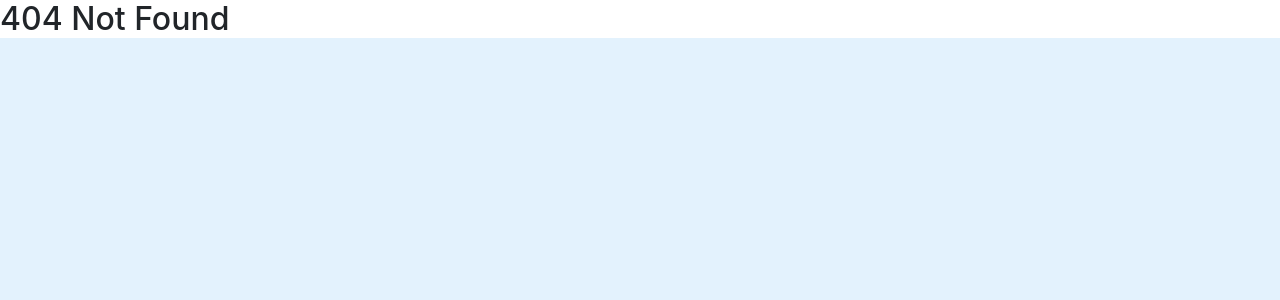
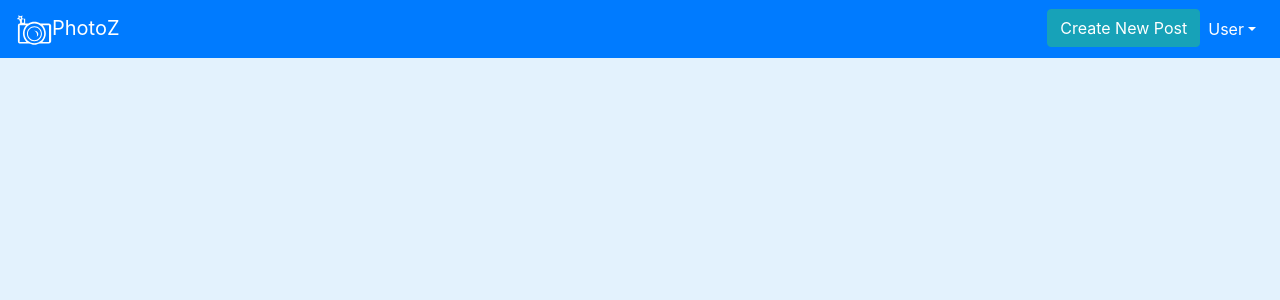
Before and after one commit to AIcoding-girl/Insta-like-React-App, a React (Create React App) app in the folder my-app/: page /home in a window 1280 px wide. Before the commit this address had no page. Shown: the top 300 px of the page. Built offline with nearby package versions, Linux system fonts and the light colour scheme.

Commit message:
navbar added

```diff
--- a/my-app/src/App.js
+++ b/my-app/src/App.js
@@ -1,7 +1,7 @@
 import React from "react";
 import { Switch, Route } from "react-router-dom";
 
-import PrivateRoute from "./components/PrivateRoute";
+// import PrivateRoute from "./components/PrivateRoute";
 
 import SignIn from "./pages/SignIn";
 import SignUp from "./pages/SignUp";
@@ -17,11 +17,11 @@ function App() {
     <Switch>
       <Route exact path="/" component={SignIn} />
       <Route exact path="/signup" component={SignUp} />
-
-      <Route path="*" component={NotFound} />
       {/* <Route path="*" component={() => "404 Not Found"} /> */}
 
-      <PrivateRoute path="/home" component={Home} />
+      {/* <PrivateRoute path="/home" component={Home} /> */}
+      <Route path="/home" component={Home} />
+      <Route path="*" component={NotFound} />
     </Switch>
   );
 }
--- /dev/null
+++ b/my-app/src/components/Navbar.js
@@ -0,0 +1,66 @@
+import React, { Component } from "react";
+import {
+  Button,
+  Navbar,
+  NavbarBrand,
+  Nav,
+  NavItem,
+  UncontrolledDropdown,
+  DropdownToggle,
+  DropdownMenu,
+  DropdownItem,
+} from "reactstrap";
+
+class Header extends Component {
+  render() {
+    return (
+      <div>
+        <Navbar
+          className="d-flex justify-content-between"
+          color="primary"
+          light
+          expand="sm"
+        >
+          <NavbarBrand>
+            <svg
+              width="36"
+              height="30"
+              viewBox="0 0 95 83"
+              fill="none"
+              xmlns="http://www.w3.org/2000/svg"
+            >
+              <path
+                d="M48.732 30.946C37.282 30.946 28 40.228 28 51.678C28 63.128 37.282 72.41 48.732 72.41C60.182 72.41 69.464 63.128 69.464 51.678C69.464 40.228 60.183 30.946 48.732 30.946ZM48.669 69.668C38.8 69.668 30.799 61.667 30.799 51.798C30.799 41.929 38.8 33.928 48.669 33.928C58.538 33.928 66.539 41.929 66.539 51.798C66.539 61.668 58.538 69.668 48.669 69.668Z"
+                fill="white"
+              />
+              <path
+                d="M49.332 43.239C48.804 43.239 48.285 43.277 47.779 43.35C52.497 44.627 56.005 49.408 56.005 55.114C56.005 57.026 55.61 58.833 54.909 60.44C57.615 58.757 59.398 55.886 59.398 52.626C59.398 47.442 54.891 43.239 49.332 43.239Z"
+                fill="white"
+              />
+              <path
+                d="M88.523 23.579H65.276C60.424 20.579 54.703 18.815 48.581 18.815C42.459 18.815 36.738 20.579 31.886 23.579H23V10.579H16.416L14.446 7.89501L15.824 1.08901L9.826 3.79801L4.069 0.402008L4.936 6.95301L0 11.383L6.534 12.585L8.801 18.65L9 17.471V23.579H7.652C4.326 23.579 3 26.621 3 29.947V72.816C3 76.142 4.326 78.578 7.652 78.578H33.589C38.055 79.578 43.161 82.353 48.581 82.353C54.001 82.353 59.106 79.578 63.573 78.578H88.523C91.849 78.578 95 76.142 95 72.816V29.947C95 26.621 91.849 23.579 88.523 23.579ZM14 12.769L17.812 11.579H20V21.579H14V12.769ZM9.055 12.159L8.324 10.026L6.137 9.60101L7.926 8.03801L7.649 5.72201L9.686 6.88801L11.8 5.88301L11.319 8.77601L12.455 10.579H9V11.451L9.055 12.159ZM7.652 74.579C7.185 74.579 8 73.284 8 72.817V29.947C8 29.48 7.185 28.578 7.652 28.578H25.554C20.178 34.578 16.877 42.662 16.877 51.084C16.877 60.005 20.582 67.578 26.532 74.578H7.652V74.579ZM48.581 78.06C33.634 78.06 21.473 65.899 21.473 50.952C21.473 36.005 33.633 23.844 48.581 23.844C63.528 23.844 75.689 36.005 75.689 50.952C75.689 65.899 63.528 78.06 48.581 78.06ZM89 72.817C89 73.284 88.99 74.579 88.523 74.579H70.63C76.58 67.579 80.285 60.005 80.285 51.085C80.285 42.663 76.983 34.579 71.608 28.579H88.524C88.991 28.579 89.001 29.48 89.001 29.948V72.817H89Z"
+                fill="white"
+              />
+            </svg>
+            <div className="d-none d-sm-inline text-white">PhotoZ</div>
+          </NavbarBrand>
+          <Nav className="flex-row" navbar>
+            <NavItem className="">
+              <Button color="info">Create New Post</Button>{" "}
+            </NavItem>
+            <UncontrolledDropdown nav>
+              <DropdownToggle className="text-white" nav caret>
+                User
+              </DropdownToggle>
+              <DropdownMenu right>
+                <DropdownItem>Sign out</DropdownItem>
+              </DropdownMenu>
+            </UncontrolledDropdown>
+          </Nav>
+        </Navbar>
+      </div>
+    );
+  }
+}
+
+export default Header;
--- a/my-app/src/pages/Home.js
+++ b/my-app/src/pages/Home.js
@@ -1,9 +1,11 @@
 import React from "react";
+import Header from "../components/Navbar";
 
 function Home() {
   return (
     <div>
-      <h2>You are logged in</h2>;
+      <Header />
+      {/* <h2>You are logged in</h2>; */}
     </div>
   );
 }
```
